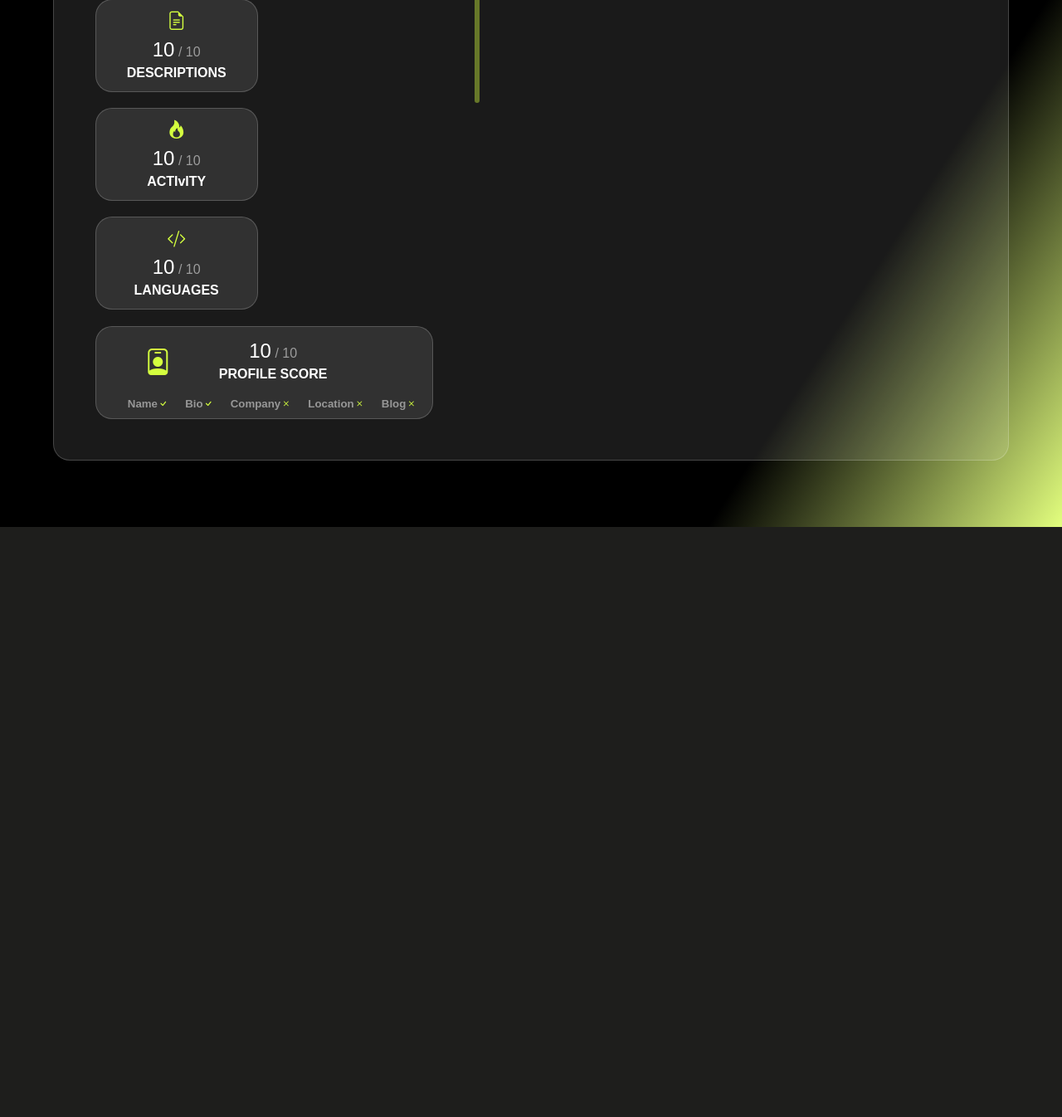
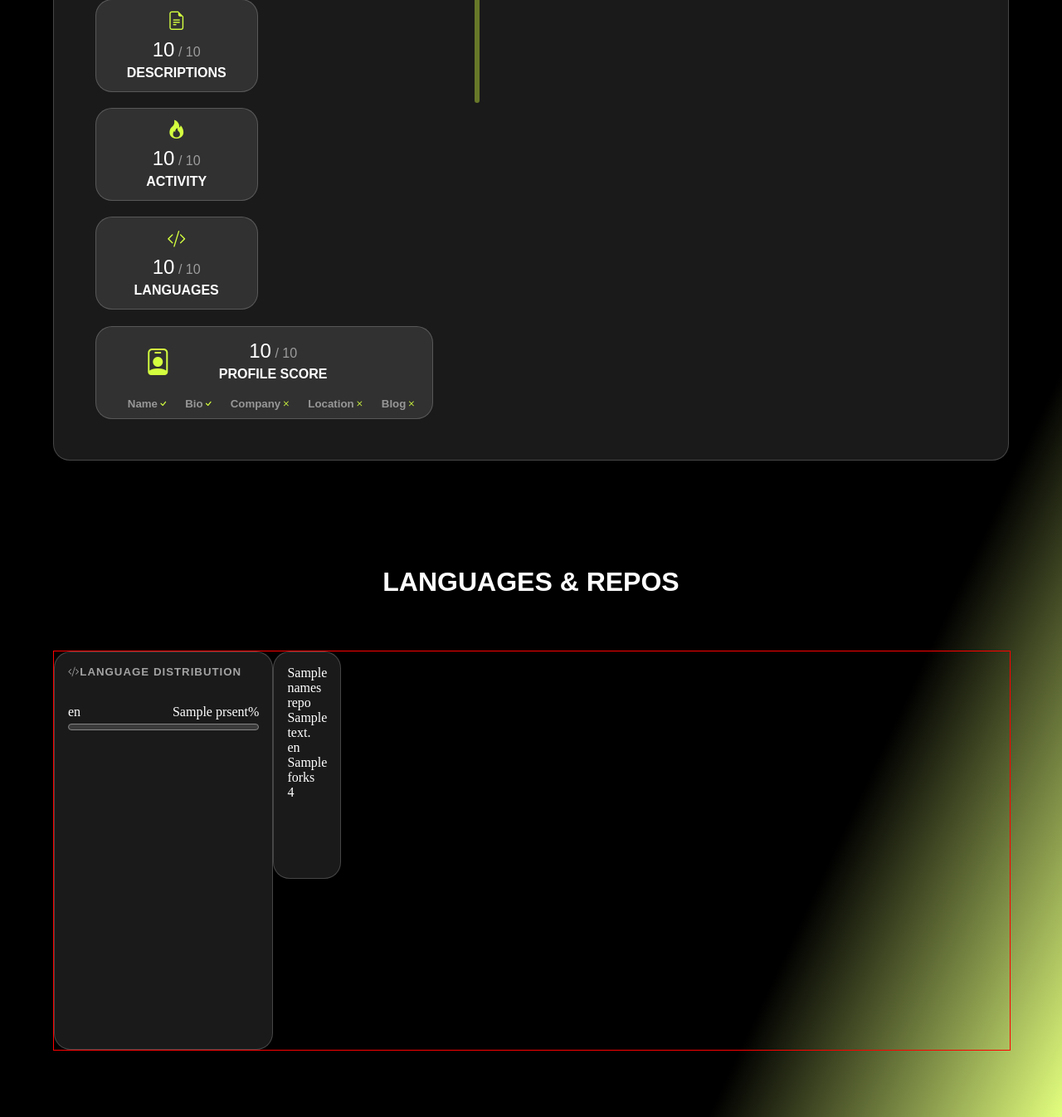
Before and after one commit to Jo-Osama38/GitHub-Analyser, a Flask app: template templates/analyze.html in a window 1280 px wide. Shown: the part 1355-2701 px from the top of the page at 83% size. Before the commit the page ends 1990 px from the top, so only its background shows below. Run offline with Flask 3, Linux system fonts and the light colour scheme; the template is opened without the code that fills it: most values are stand-ins (such as "Sample title", 1, 10 or a date in 2020); grey boxes marked "Sample" are stand-in pictures.

Commit message:
i added the third or fouthe section of the analysis page adding a list of languages for the user and their percentages The backend took me tha most time on this part i aslo added the user's projects including their first and last project and much more is coming

```diff
--- a/ai_analyzer.py
+++ b/ai_analyzer.py
@@ -50,11 +50,9 @@ def ai_analyzer(profile):
                                         - Return exactly 6 tips
                                         - Each tip must contain between 7 and 11 words
                                         - Do not repeat the same idea
-                                    """,
+                                    """,}],
 
-
-            }
-        ],
+                                response_format={"type": "json_object"},
     )
     data =  ((stream.choices[0].message.content))
     return json.loads(data)
--- a/app.py
+++ b/app.py
@@ -101,7 +101,7 @@ def analyzer():
             blog = data["blog"]
             location = data["location"]
 
-            for i in range(min(5,len(data_repos))):
+            for i in range(min(3,len(data_repos))):
                 name_repo = data_repos[i]["name"]
                 description = data_repos[i]['description']
                 forks = data_repos[i]['forks']
@@ -139,6 +139,16 @@ def analyzer():
             top_language = top_lang(language_bytes)
             last_activity_days = activiy(update_profile)
             num_lang = len(language_bytes)
+            total_lang_score = sum(language_bytes.values())
+
+            lang_prsents_sort = dict(sorted(language_bytes.items(), key=lambda item: item[1], reverse=True))
+            lang_prsents ={}
+            for lang,bytess in lang_prsents_sort.items():
+                prsent = (bytess/ total_lang_score)*100
+                lang_prsents[lang] = round(prsent,2)
+
+            top_6_languages = list(lang_prsents.items())[:6]
+
 
             if repos:
                 documentation_score = (num_repos_description/repos) * 100
@@ -183,6 +193,8 @@ def analyzer():
             avg_forks = 0
             avg_stars = 0
 
+        avg_stars = round(avg_stars,1)
+
 
 
 
@@ -206,7 +218,7 @@ def analyzer():
                            documentation_score=documentation_score,score_activity = score_activity ,
                            score_repos=score_repos,score_stars=score_stars,score_forks=score_forks,
                            score_documentation=score_documentation,score_lang=score_lang,score_profile=score_profile
-                           ,developer_score = developer_score)
+                           ,developer_score = developer_score,lang_prsents = top_6_languages,company=company,blog =blog,location=location)
 
 
 
--- a/static/analyses.css
+++ b/static/analyses.css
@@ -318,8 +318,68 @@ progress{
     font-size: 1.1em;
     margin-bottom: 0.7em;
     opacity: 0.8;
+
 }
 .ai_tips li::marker{
     color: #d4ff3f;
     font-size: 1.4em;
 }
+.lang_form{
+    width: 20%;
+    min-height: 10em;
+    height: auto;
+    padding: 1em;
+    border: 1px solid rgba(255, 255, 255, 0.192);
+    background-color: rgba(255, 255, 255, 0.10);
+
+    border-radius: 20px;
+}
+.lang_form progress{
+    height: 1em;
+
+}
+.lang_form p{
+    display: flex;
+    justify-content: space-between;
+        margin-top: 2em;
+
+}
+.lang_form h5{
+    font-family: Arial, Helvetica, sans-serif;
+    letter-spacing: 1px;
+    opacity: 0.6;
+}
+.lang_repos{
+    display: flex;
+    justify-content: center;
+    align-items: center;
+    justify-self: center;
+    align-self: center;
+    margin: 2em 0;
+    margin-top: 4em;
+    font-family: Arial, Helvetica, sans-serif;
+
+}
+.section_lang_repos{
+    display: flex;
+    width: 90%;
+    margin:0 5% ;
+    border: 1px solid red;
+    margin-bottom: 5em;
+    min-height: 30em;
+    height: auto;
+}
+.card_prject{
+    width: 30%;
+    min-height: 15em;
+    height: 15em;
+    padding: 1em;
+    border: 1px solid rgba(255, 255, 255, 0.192);
+    background-color: rgba(255, 255, 255, 0.10);
+    border-radius: 20px;
+
+}
+.projects_cards{
+    display: flex;
+    flex-wrap: nowrap;
+}
--- a/templates/analyze.html
+++ b/templates/analyze.html
@@ -76,7 +76,7 @@
                 <div class="card_basic">
                     <i class="bi bi-activity"></i>
                     <p>AVG. STARS/REPO</p>
-                    <h1>{{avg}}</h1>
+                    <h1>{{avg_stars}}</h1>
 
                 </div>
         </div>
@@ -113,7 +113,7 @@
                     <div class="card">
                         <i class="iconscore bi-fire"></i>
                         <p><span>{{score_activity}}</span> / 10</p>
-                        <h4>ACTIvITY</h4>
+                        <h4>ACTIVITY</h4>
                     </div>
                     <div class="card">
                         <i class="iconscore bi-code-slash"></i>
@@ -179,11 +179,36 @@
 
 
         </div>
+        <h1 class="lang_repos">LANGUAGES & REPOS</h1>
+        <div class="section_lang_repos">
+            <div class="lang_form">
+                <h5><i class="bi bi-code-slash"></i>LANGUAGE DISTRIBUTION</h5>
+                    {%for lang,prsent in lang_prsents%}
+                        <p>{{lang}} <span>{{prsent}}%</span>
+                        </p>
+                        <progress value="{{prsent}}" max="100"></progress>
+                    {%endfor%}
+                </div>
+
+                <div class="projects_cards">
+                    {%for i in names_repos %}
+                        <div class="card_prject">
+                            <p>{{i["name"]}}</p>
+                            <p>{{i["description"]}}</p>
+                            <p>{{i["Top_language"]}}</p>
+                            <p>{{i["forks"]}}</p>
+                            <p>{{i["stars"]}}</p>
+
+                        </div>
+                    {%endfor%}
+                </div>
+        </div>
 
 
 
 
-        <!-- <h3>First Project : {{firstproject}}</h3>
+<!--
+        <h3>First Project : {{firstproject}}</h3>
         <h3>Last Project : {{lastproject}}</h3>
 
 
@@ -194,13 +219,10 @@
             <h1>{{i["Top_language"]}}</h1>
             <h1>{{i["forks"]}}</h1>
             <h1>{{i["stars"]}}</h1>
-            <h1>{{i["lastupdate"]}}</h1>
-            <hr>
 
-        {%endfor%}
 
-        <h1>{{aiAnalyzer["summary"]}}</h1>
-         -->
+        {%endfor%} -->
+
 
 
     {% if message %}
```
